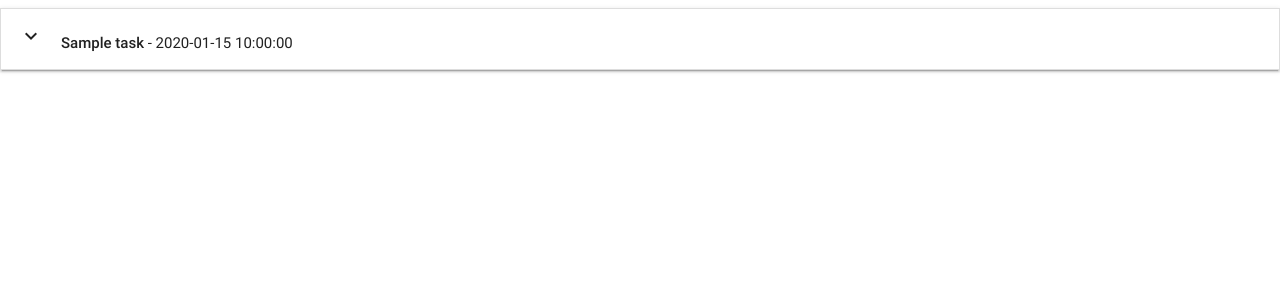
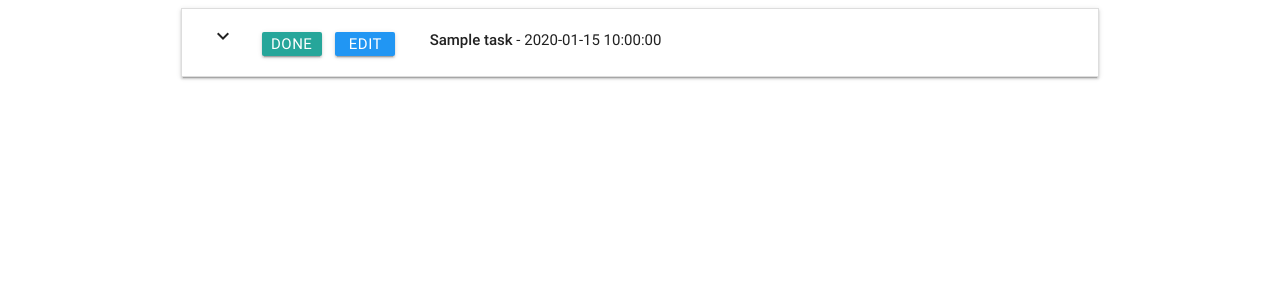
Before and after one commit to terencecistudent/task-manager-CI, a Flask app: page / in a window 1280 px wide. Shown: the top 300 px of the page. Run offline with Flask 2, Linux system fonts and the light colour scheme; a database or web service that is not in the repository returns one stand-in record (values such as "Sample title"); some libraries are stand-ins or nearby versions.

Commit message:
Editing a task unit nearly complete

```diff
--- a/app.py
+++ b/app.py
@@ -35,6 +35,17 @@ def insert_task():
     return redirect(url_for("get_tasks"))
 
 
+# want to find one particular task from our task collections - parameter will pass ID in (line 42)
+# we need is a list of the collections (line 43)
+@app.route("/edit_task/<task_id>")
+def edit_task(task_id):
+    the_task = mongo.db.tasks.find_one({"_id": ObjectId(task_id)})
+    all_categories = mongo.db.categories.find()
+    return render_template('edittask.html', task=the_task,
+                           categories=all_categories)
+
+
+
 if __name__ == "__main__":
     app.run(host=os.environ.get('IP'),
         port=int(os.environ.get('PORT')),
--- /dev/null
+++ b/static/css/style.css
@@ -0,0 +1,11 @@
+.btn_small {
+    height: 24px;
+    width: 60px;
+    line-height: 24px;
+    margin: 5px 5px;
+    padding: 0 0.5em;
+}
+
+.task_header {
+    margin-top: 5px;
+}
--- a/templates/base.html
+++ b/templates/base.html
@@ -7,10 +7,13 @@
     <title>Base</title>
     <link href="https://fonts.googleapis.com/icon?family=Material+Icons" rel="stylesheet">
     <link rel="stylesheet" href="https://cdnjs.cloudflare.com/ajax/libs/materialize/0.100.2/css/materialize.min.css">
+    <link rel="stylesheet" href="{{ url_for('static', filename='css/style.css') }}" type="text/css"/>
 </head>
 <body>
-    {% block content %}
-    {% endblock %}
+    <div class="container">
+        {% block content %}
+        {% endblock %}
+    </div>
 
     <script src="https://cdnjs.cloudflare.com/ajax/libs/jquery/3.2.1/jquery.min.js"></script>
     <script src="https://cdnjs.cloudflare.com/ajax/libs/materialize/0.100.2/js/materialize.min.js"></script>
--- a/templates/tasks.html
+++ b/templates/tasks.html
@@ -1,22 +1,25 @@
-{% extends 'base.html' %}
-{% block content %}
-
+{% extends 'base.html'%} {% block content %}
+<div class="row">
     <ul class="collapsible" data-collapsible="accordion">
         {% for task in tasks %}
         <li>
             <div class="collapsible-header">
-
-                <div class=" task_header col s9">
-                    <i class="material-icons">expand_more</i><strong>{{task.task_name}}</strong> - {{task.due_date}}
+                <div class="col s3">
+                    <i class="material-icons">expand_more</i>
+                    <a class="waves-effect waves-light btn btn_small">Done</a>
+                    <a href="{{ url_for('edit_task', task_id=task._id)}}" class="waves-effect waves-light btn btn_small blue">Edit</a>
+                </div>
+                <div class="task_header col s9">
+                    <strong>{{task.task_name}}</strong> - {{task.due_date}}
                 </div>
             </div>
             <div class="collapsible-body">
                 <span>
-                    {{task.task_description}}
+                {{task.task_description}}
                 </span>
             </div>
         </li>
         {% endfor %}
     </ul>
-
+</div>
 {% endblock %}
```
Also changed, not shown: templates/edittask.html (added, +62 -0 lines).
